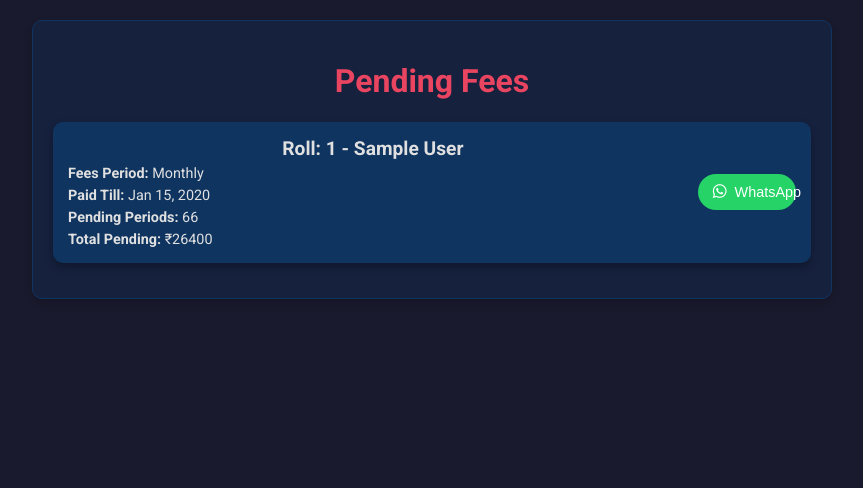
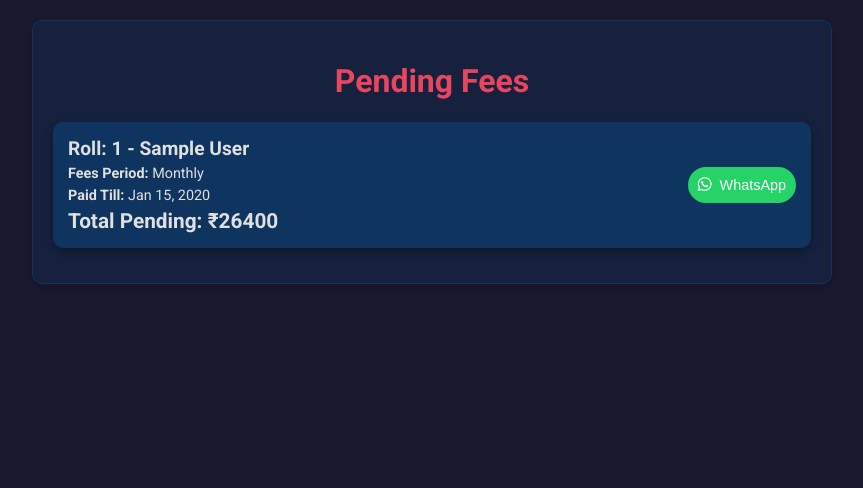
Before and after one commit to bahshat/Maktab-Django, a Django app: page /pending/ in a window 1280 px wide. Shown: the top 488 px of the page, without its empty margins (208-1071 px from the left). Run offline with Django 5.2, Linux system fonts and the light colour scheme; a user stored in the database is signed in; tables that the repository leaves empty hold one stand-in row (values such as "Sample post").

Commit message:
UI correction

```diff
--- a/students/templates/students/pending_fees_list.html
+++ b/students/templates/students/pending_fees_list.html
@@ -19,12 +19,11 @@
                     ">
                         <div class="student-info" style="flex-grow: 1; text-align: left;">
                             <a href="{% url 'student_detail' item.student.roll_number %}" style="color: var(--text-light); text-decoration: none;">
-                                <h3 style="margin: 0; font-size: 1.2em; color: var(--text-light);">Roll: {{ item.student.roll_number }} - {{ item.student.name }}</h3>
+                                <h3 style="margin: 0; font-size: 1.2em; color: var(--text-light); text-align: left; padding-left: 0; margin-left: 0;">Roll: {{ item.student.roll_number }} - {{ item.student.name }}</h3>
                             </a>
-                            <p style="margin: 5px 0 0 0; font-size: 0.9em; color: var(--text-light);"><strong>Fees Period:</strong> {{ item.student.get_fees_period_display }}</p>
-                            <p style="margin: 5px 0 0 0; font-size: 0.9em; color: var(--text-light);"><strong>Paid Till:</strong> {{ item.student.paid_till_date|date:"M d, Y" }}</p>
-                            <p style="margin: 5px 0 0 0; font-size: 0.9em; color: var(--text-light);"><strong>Pending Periods:</strong> {{ item.pending_periods }}</p>
-                            <p style="margin: 5px 0 0 0; font-size: 0.9em; color: var(--text-light);"><strong>Total Pending:</strong> ₹{{ item.pending_amount }}</p>
+                            <p style="margin: 5px 0 0 0; font-size: 0.9em; color: var(--text-light); text-align: left; padding-left: 0; margin-left: 0;"><strong>Fees Period:</strong> {{ item.student.get_fees_period_display }}</p>
+                            <p style="margin: 5px 0 0 0; font-size: 0.9em; color: var(--text-light); text-align: left; padding-left: 0; margin-left: 0;"><strong>Paid Till:</strong> {{ item.student.paid_till_date|date:"M d, Y" }}</p>
+                            <p style="margin: 5px 0 0 0; font-size: 1.3em; color: var(--text-light); font-weight: bold; text-align: left; padding-left: 0; margin-left: 0;"><strong>Total Pending:</strong> ₹{{ item.pending_amount }}</p>
                         </div>
                         <div class="whatsapp-section">
                             {% if item.student.phone_number1 or item.student.phone_number2 %}
@@ -37,16 +36,18 @@
                                 )" style="
                                     background-color: #25D366;
                                     color: white;
-                                    padding: 10px 15px;
+                                    padding: 10px 20px; /* Increased padding */
                                     border: none;
                                     border-radius: 25px;
                                     cursor: pointer;
                                     font-size: 0.9em;
                                     display: flex;
                                     align-items: center;
+                                    justify-content: center; /* Center horizontally */
                                     margin-left: auto;
                                     text-decoration: none;
                                     transition: background-color 0.3s ease, transform 0.2s ease;
+                                    white-space: nowrap; /* Prevent text wrapping */
                                 ">
                                     <i class="fab fa-whatsapp" style="margin-right: 8px; font-size: 1.1em; color: white;"></i> WhatsApp
                                 </button>
--- a/students/templates/students/student_detail.html
+++ b/students/templates/students/student_detail.html
@@ -11,7 +11,7 @@
         <p><strong><i class="fas fa-map-marker-alt"></i> Address:</strong> {{ student.address }}</p>
         <p><strong><i class="fas fa-calendar-alt"></i> Paid Till Date:</strong>
             {% if student.paid_till_date %}
-                {{ student.paid_till_date }}
+                {{ student.paid_till_date|date:"M d, Y" }}
             {% else %}
                 Not Paid Yet
             {% endif %}
@@ -32,7 +32,7 @@
                 <tbody>
                     {% for payment in payments %}
                         <tr>
-                            <td>{{ payment.payment_date }}</td>
+                            <td>{{ payment.payment_date|date:"M d, Y" }}</td>
                             <td>{{ payment.amount_paid }}</td>
                             <td>{{ payment.paid_for_months }}</td>
                         </tr>
```
Also changed, not shown: students/templates/students/due_soon_fees_list.html (+5 -3 lines).
